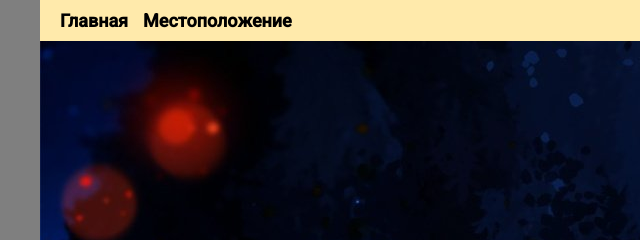
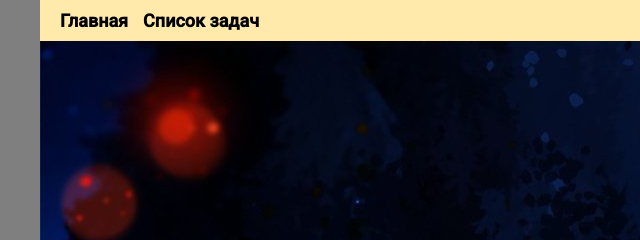
Before and after one commit to felixnikultsev/LivePhoto, a plain HTML site: page index.html in a window 1280 px wide. Shown: the top 240 px of the page, 0-640 px from the left. Drawn offline with Linux system fonts and the light colour scheme.

Commit message:
changed link on main page

```diff
--- a/index.html
+++ b/index.html
@@ -11,7 +11,7 @@
     <div class="container">
       <nav class="nav">
         <a class="link" href="index.html">Главная</a>
-        <a class="link" href="index2.html">Местоположение</a>
+        <a class="link" href="addition.html">Список задач</a>
       </nav>
       <div class="slider">
         <div>
```
